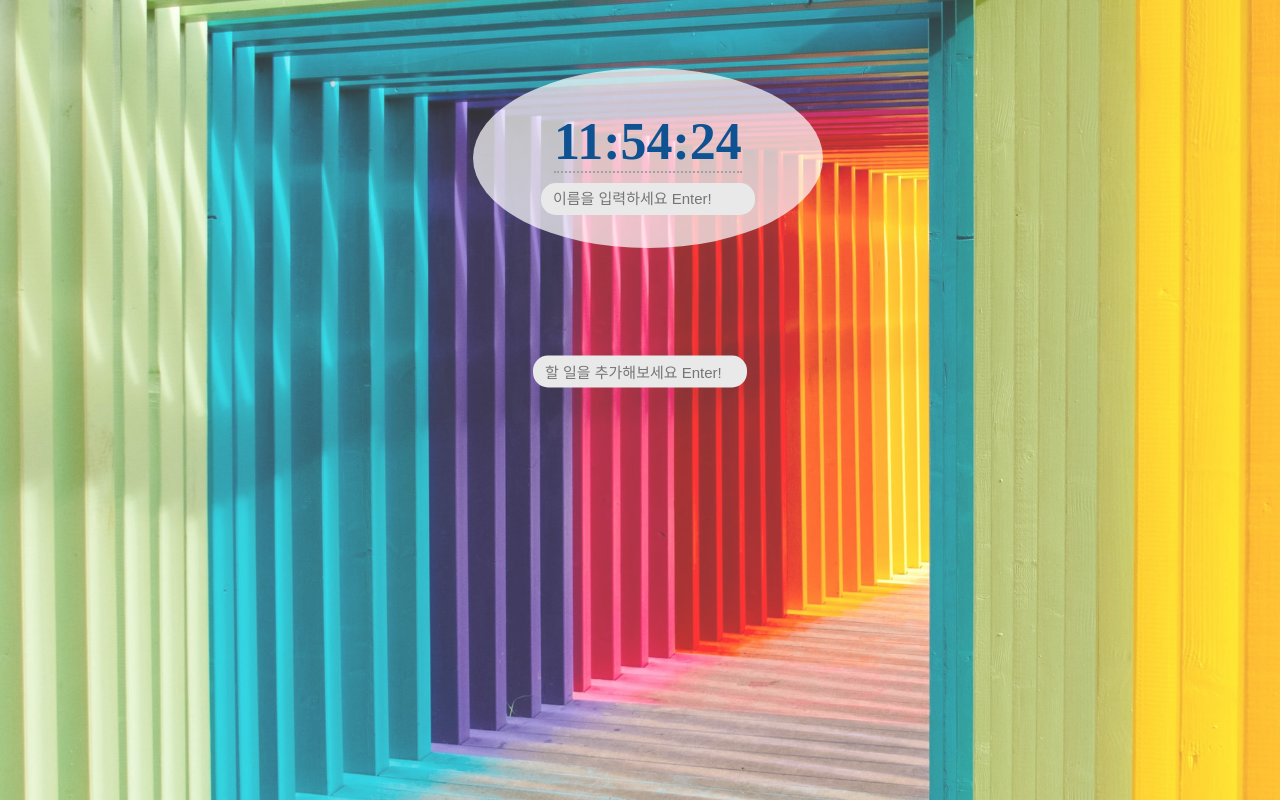
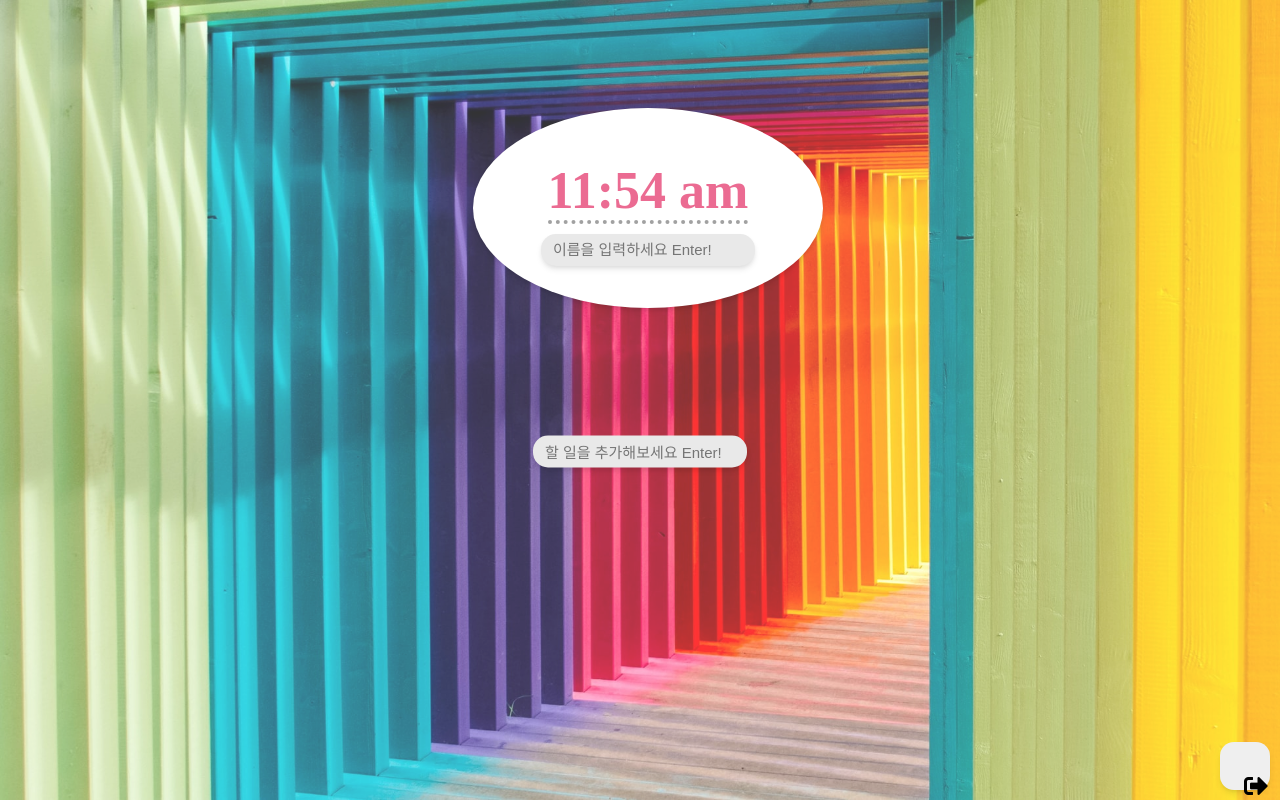
Before and after one commit to inhwa-jang/momontum, a plain HTML site: page index.html in a window 1280 px wide. Drawn offline with Linux system fonts and the light colour scheme.

Commit message:
2차 수정

```diff
--- a/clock.js
+++ b/clock.js
@@ -3,10 +3,13 @@ const clockContainer = document.querySelector(".js-clock"),
 
 function getTime() {
   const date = new Date();
-  const hours = date.getHours();
+  let hours = date.getHours();
   const minutes = date.getMinutes();
   const seconds = date.getSeconds();
-  clockTitle.innerText = `${hours < 10 ? `0${hours}`: hours}:${minutes < 10 ? `0${minutes}`: minutes}:${seconds < 10 ? `0${seconds}` : seconds}`;
+  let ampm = hours >= 12 ? 'pm' : 'am';
+  hours = hours % 12;
+  // clockTitle.innerText = `${hours < 10 ? `0${hours}`: hours}:${minutes < 10 ? `0${minutes}`: minutes}:${seconds < 10 ? `0${seconds}` : seconds} ${ampm}`;
+  clockTitle.innerText = `${hours < 10 ? `0${hours}`: hours}:${minutes < 10 ? `0${minutes}`: minutes} ${ampm}`;
 }
 
 function init() {
--- a/greeting.js
+++ b/greeting.js
@@ -1,6 +1,7 @@
 const form = document.querySelector(".js-form"),
     input = form.querySelector("input"),
-    greeting = document.querySelector(".js-greetings");
+    greeting = document.querySelector(".js-greetings"),
+    signoutBtn = document.querySelector(".js-reset-btn");
 
 const USER_LS = "currentUser",
     SHOWING_CN = "showing";
@@ -38,6 +39,11 @@ function loadName() {
     }
 }
 
+signoutBtn.addEventListener('click',() => {
+    localStorage.removeItem(USER_LS);
+    alert('로그아웃!');
+})
+
 function init() {
     loadName();
 }
--- a/index.html
+++ b/index.html
@@ -14,6 +14,13 @@
 </head>
 
 <body>
+  <!-- weather -->
+  <!-- <div class="weather-icon"></div> -->
+  <div class="js-weather"></div>
+
+  <!-- reset button -->
+  <button class="js-reset-btn button"><i class="fas fa-sign-out-alt"></i></button>
+
   <div class="clock-name">
     <!-- clock -->
     <div class="js-clock">
@@ -27,6 +34,7 @@
     <h4 class="js-greetings greetings"></h4>
   </div>
 
+
   <!-- todo list -->
   <div class="center">
     <form class="js-toDoForm">
@@ -35,9 +43,6 @@
     <ul class="js-toDoList"></ul>
   </div>
 
-  <!-- weather -->
-  <!-- <div class="weather-icon"></div> -->
-  <div class="js-weather"></div>
 
   <script src="clock.js"></script>
   <script src="greeting.js"></script>
--- a/style.css
+++ b/style.css
@@ -11,6 +11,7 @@ input {
     outline: none;
     padding-left: 12px;
     background-color: rgb(233, 233, 233);
+    box-shadow: 0 4px 6px -1px rgba(0, 0, 0, 0.1), 0 2px 4px -1px rgba(0, 0, 0, 0.06);
 }
 
 ul {
@@ -47,6 +48,7 @@ ul li {
     margin-bottom: 5px;
     text-align: left;
     color:rgb(13, 35, 63);
+    box-shadow: 0 4px 6px -1px rgba(0, 0, 0, 0.1), 0 2px 4px -1px rgba(0, 0, 0, 0.06);
 }
 
 li {
@@ -77,19 +79,19 @@ h1, h4{
 }
 
 h1 {
-    font-size: 52px;
+    font-size: 48px;
     text-align: center;
     margin: 10px 0;
     border-bottom: dotted 2px #a1a1a1;
-    color:rgb(14, 82, 146);
+    color:rgb(54, 121, 237);
 }
 
 h4 {
     display: block;
-    font-size: 32px;
+    font-size: 28px;
     text-align: center;
     margin: 0;
-    color: rgb(44, 99, 187);
+    color: rgb(235, 107, 146);
 }
 
 h4 i {
@@ -99,22 +101,23 @@ h4 i {
 
 .clock-name {
     position: relative;
-    top: 150px;
+    top: 170px;
     left: 50%;
     transform: translate(-50%, -50%);
-    width: 350px;
+    width: 300px;
     height: 180px;
-    background-color: rgb(255, 255, 255, 0.7);
+    background-color: rgb(255, 255, 255);
     border-radius: 50%;
     display: flex;
     flex-direction: column;
     justify-content: center;
     align-items: center;
+    box-shadow: 0 4px 6px -1px rgba(0, 0, 0, 0.1), 0 2px 4px -1px rgba(0, 0, 0, 0.06);
 }
 
 .center {
     position: absolute;
-    top: 60%;
+    top: 70%;
     left: 50%;
     transform: translate(-50%, -50%);
     text-align: center;
@@ -133,13 +136,40 @@ h4 i {
 span img {
     width: 30px;
     height: 30px;
-    background-color: rgb(255, 255, 255, 0.7);
+    background-color: rgb(255, 255, 255);
+    box-shadow: 0 4px 6px -1px rgba(0, 0, 0, 0.1), 0 2px 4px -1px rgba(0, 0, 0, 0.06);
     border-radius: 50%;
     padding: 4px 4px;
     position: fixed;
     top: 10px;
     border :dotted 2px #a1a1a1;
 }
+
+/* 리셋 버튼 */
+.js-reset-btn {
+    position: fixed;
+    right: 10px;
+    bottom: 10px;
+  align-items: center;
+  background: (255, 255, 255, 0.7);
+  border: 0 solid #E2E8F0;
+  box-shadow: 0 4px 6px -1px rgba(0, 0, 0, 0.1), 0 2px 4px -1px rgba(0, 0, 0, 0.06);
+  /* display: inline-flex; */
+  font-size: 24px;
+  height: 56px;
+  /* justify-content: center; */
+  /* line-height: 24px; */
+  /* overflow-wrap: break-word; */
+  padding: 24px;
+  width: 50px;
+  height: 15px;
+  border-radius: 14px;
+  cursor: pointer;
+  user-select: none;
+  -webkit-user-select: none;
+  touch-action: manipulation;
+}
+
 
 /* 배경 */
 .bgImage {
@@ -171,3 +201,39 @@ span img {
     animation: fadeIn 3s linear;
     opacity: 0.8;
 }
+
+/* 반응형 */
+@media screen and (min-width: 768px){
+    span img {
+        width: 50px;
+        height: 50px;
+        position: fixed;
+        top: 10px;
+        right: 10px;
+    }
+
+    .clock-name {
+        position: relative;
+        top: 200px;
+        left: 50%;
+        transform: translate(-50%, -50%);
+        width: 350px;
+        height: 200px;
+    }
+
+    h1 {
+        font-size: 52px;
+        text-align: center;
+        margin: 10px 0;
+        border-bottom: dotted 4px #a1a1a1;
+        color:rgb(235, 107, 146);
+    }
+
+    h4 {
+        display: block;
+        font-size: 32px;
+        text-align: center;
+        margin: 0;
+        color: rgb(54, 121, 237);
+    }
+}
```
